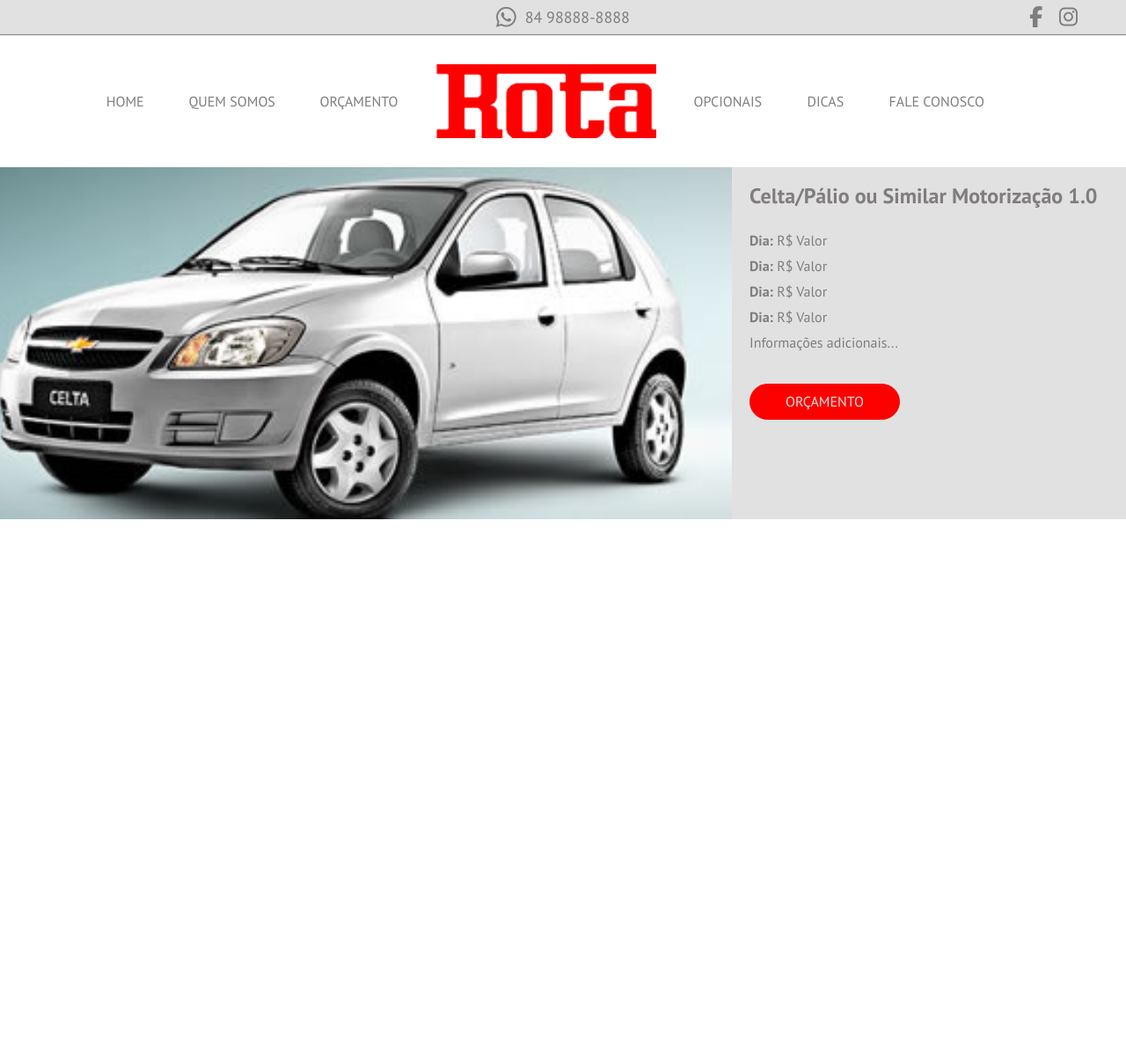
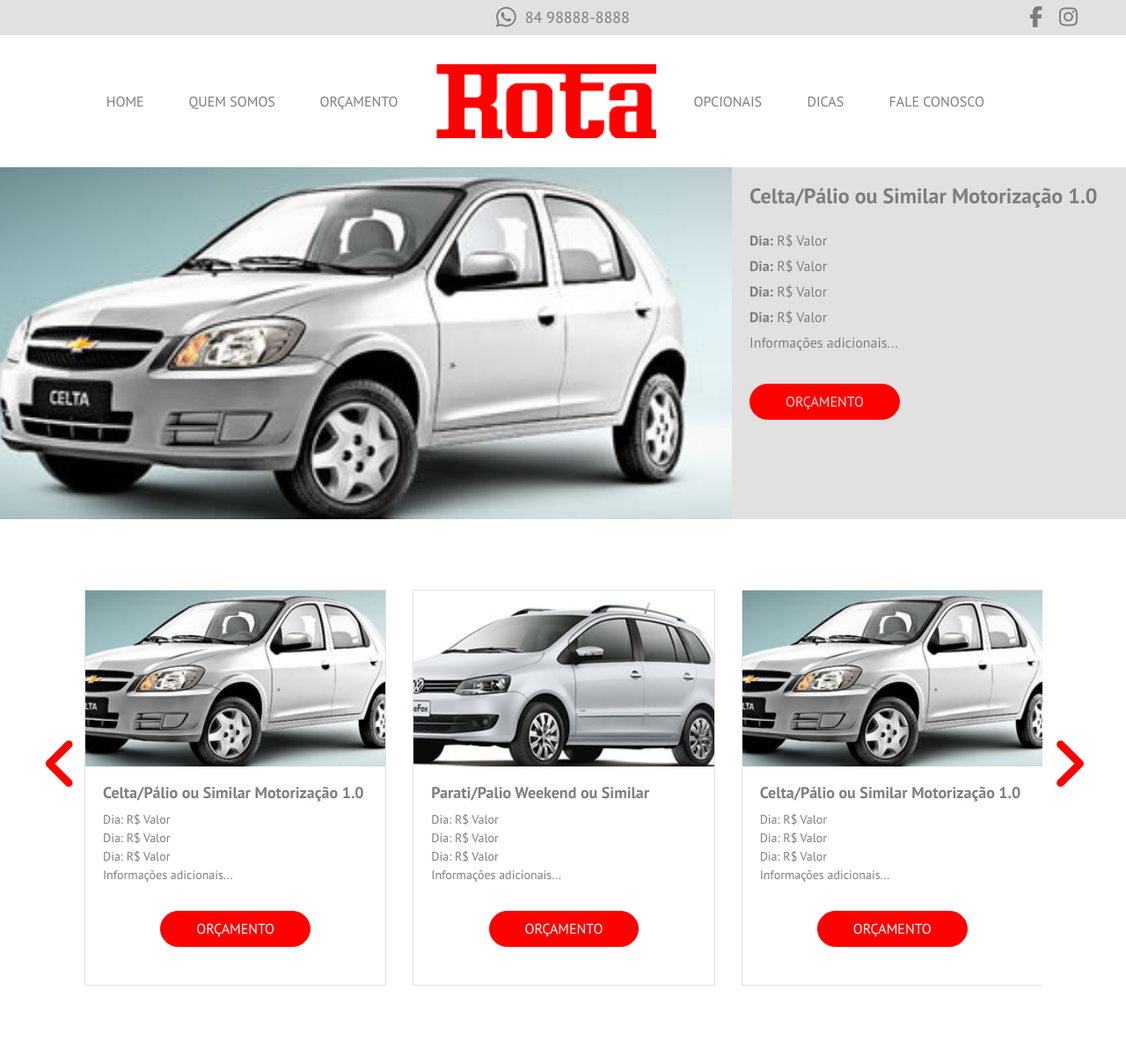
Before and after one commit to PauloRobertoM/paulorobertom.github.io, a PHP site: page / in a window 1280 px wide. Shown: the whole page at 88% size. Before the commit the page ends 590 px from the top, so only its background shows below. Run offline with PHP 8.4, Linux system fonts and the light colour scheme; some libraries are stand-ins or nearby versions.

Commit message:
Avanço - Section Carros

```diff
--- a/assets/css/style.css
+++ b/assets/css/style.css
@@ -43,7 +43,7 @@
     width: 100%;
     height: 40px;
     background: #e1e1e1;
-    border-bottom: 1px solid #807C7F;
+    /* border-bottom: 1px solid #807C7F; */
 }
 .topo .redes-sociais {
     float: right;
@@ -166,6 +166,67 @@
     font-weight: bold;
 }
 
+.carros {
+    padding: 80px 0;
+}
+.carros img {
+    width: 100%;
+    height: 200px;
+    object-fit: cover;
+}
+.carros .item {
+    border: 1px solid #e1e1e1;
+    height: 450px;
+}
+.carros .content {
+    padding: 0 20px;
+}
+.carros .content h2 {
+    font-size: 18px;
+    font-weight: bold;
+    color: #807C7F;
+}
+.carros .content p {
+    font-size: 14px;
+    color: #807C7F;
+    margin-bottom: 0;
+}
+.carros .botao {
+    color: #fff;
+    display: table;
+    margin: 30px auto 0;
+}
+.carros .owl-carousel {
+    padding: 0 40px;
+}
+.carros .owl-prev {
+    width: 15px;
+    height: 100px;
+    position: absolute;
+    top: 42%;
+    margin-left: -30px;
+    display: block!important;
+    border: 0px solid black;
+}
+.carros .owl-next {
+    width: 15px;
+    height: 100px;
+    position: absolute;
+    top: 42%;
+    right: 0;
+    display: block!important;
+    border: 0px solid black;
+}
+.carros .owl-prev i,
+.carros .owl-next i {
+    transform: scale(5,5);
+    color: #fd0100;
+}
+.carros .owl-prev i:hover,
+.carros .owl-next i:hover {
+    color: #e1e1e1;
+}
+
 
 
 
@@ -252,6 +313,12 @@
         padding: 5px 40px;
         margin-top: 20px;
     }
+    .carros .owl-carousel {
+        padding: 0;
+    }
+    .carros .owl-nav {
+        display: none;
+    }
 }
 @media (min-width: 768px) and (max-width: 980px) {
     ul.nav>li>a {
--- a/assets/js/script.js
+++ b/assets/js/script.js
@@ -16,6 +16,25 @@
             }
         }
     });
+    $('#owl-carros').owlCarousel({
+        loop: true,
+        autoplay: true,
+        margin: 30,
+        nav: true,
+        navText: ["<i class='fa fa-angle-left'></i>","<i class='fa fa-angle-right'></i>"],
+        dots: false,
+        responsive:{
+            0:{
+                items:1
+            },
+            600:{
+                items:2
+            },
+            1000:{
+                items:3
+            }
+        }
+    });
     $(document).ready(function(){
         $('#myTooltip').tooltip();
         $('#myTooltip2').tooltip();
--- a/index.php
+++ b/index.php
@@ -31,4 +31,59 @@
         </div><!-- . owl-carousel -->
 	</section><!-- vitrine -->
 
+    <section class="carros">
+        <div class="container">
+            <div class="owl-carousel owl-theme" id="owl-carros">
+                <div class="item">
+                    <img src="assets/images/vitrine.jpg" alt="">
+                    <div class="content">
+                        <h2>Celta/Pálio ou Similar Motorização 1.0</h2>
+                        <p><span>Dia:</span> R$ Valor</p>
+                        <p><span>Dia:</span> R$ Valor</p>
+                    <p><span>Dia:</span> R$ Valor</p>
+                        <p>Informações adicionais...</p>
+
+                        <a href="" class="botao">Orçamento</a>
+                    </div><!-- content -->
+                </div><!-- .item -->
+                <div class="item">
+                    <img src="assets/images/vitrine2.jpg" alt="">
+                    <div class="content">
+                        <h2>Parati/Palio Weekend ou Similar</h2>
+                        <p><span>Dia:</span> R$ Valor</p>
+                        <p><span>Dia:</span> R$ Valor</p>
+                        <p><span>Dia:</span> R$ Valor</p>
+                        <p>Informações adicionais...</p>
+
+                        <a href="" class="botao">Orçamento</a>
+                    </div><!-- content -->
+                </div><!-- .item -->
+                <div class="item">
+                    <img src="assets/images/vitrine.jpg" alt="">
+                    <div class="content">
+                        <h2>Celta/Pálio ou Similar Motorização 1.0</h2>
+                        <p><span>Dia:</span> R$ Valor</p>
+                        <p><span>Dia:</span> R$ Valor</p>
+                        <p><span>Dia:</span> R$ Valor</p>
+                        <p>Informações adicionais...</p>
+
+                        <a href="" class="botao">Orçamento</a>
+                    </div><!-- content -->
+                </div><!-- .item -->
+                <div class="item">
+                    <img src="assets/images/vitrine2.jpg" alt="">
+                    <div class="content">
+                        <h2>Parati/Palio Weekend ou Similar</h2>
+                        <p><span>Dia:</span> R$ Valor</p>
+                        <p><span>Dia:</span> R$ Valor</p>
+                        <p><span>Dia:</span> R$ Valor</p>
+                        <p>Informações adicionais...</p>
+
+                        <a href="" class="botao">Orçamento</a>
+                    </div><!-- content -->
+                </div><!-- .item -->
+            </div><!-- . owl-carousel -->
+        </div><!-- container -->
+    </section><!-- carros -->
+
 <?php include 'components/footer.php'; ?>
```
Also changed, not shown: index.html (+55 -0 lines).
